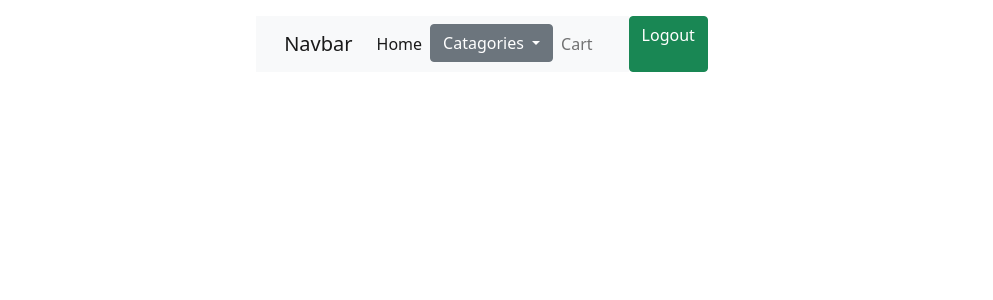
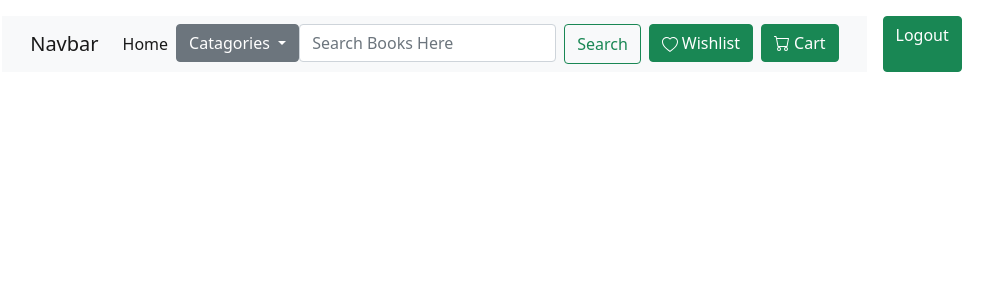
Before and after one commit to RahmanSabir/Book, a PHP site: page /user.php in a window 1280 px wide. Shown: the top 300 px of the page, without its empty margins (158-1151 px from the left). Run offline with PHP 8.4, Linux system fonts and the light colour scheme; data comes from the database, SQL or seed files in the repository; a stand-in replaces the project's code that opens the database connection.

Commit message:
category and search

```diff
--- a/user.php
+++ b/user.php
@@ -1,7 +1,5 @@
 <?php
-
-include "db_connection.php";
-
+  include('db_connect.php');
 ?>
 
 
@@ -35,8 +33,6 @@ include "db_connection.php";
                   <a class="nav-link active" aria-current="page" href="index.php">Home</a>
                 </li>
                 <div class="dropdown">
-
-                    <div class="dropdown">
               <button class="btn btn-secondary dropdown-toggle" type="button" id="dropdownMenuButton2" data-bs-toggle="dropdown" aria-expanded="false">
                 Catagories
               </button>
@@ -48,7 +44,7 @@ include "db_connection.php";
                 $output = '';
                 if (mysqli_num_rows($result) > 0) {
                   while ($row = mysqli_fetch_array($result)) {
-                              echo '<li><a class="dropdown-item" href="#">' . $row['cat_title'] . '</a></li>';
+                    echo '<li><a class="dropdown-item" href="catagory.php?id=' . $row['cat_id'] . '">' . $row['cat_title'] . '</a></li>';
                   }
                 }
 
@@ -56,13 +52,31 @@ include "db_connection.php";
               </ul>
             </div>
 
-                  </div>
-                  <li class="nav-item">
-                    <a class="nav-link" href="cart.html">Cart</a>
+            <form action="search.php" class="d-flex justify-content-end">
+            <input name="searching" class="form-control me-2" type="search" placeholder="Search Books Here" aria-label="Search">
+            <button class="btn btn-outline-success" type="submit">Search</button>
+          </form>
+
+                  <li class="nav-item ml-2">
+
+<a class="btn btn-primary btn-success" href="cart.html" role="button"><svg class="mr-1" xmlns="http://www.w3.org/2000/svg" width="16" height="16" fill="currentColor" class="bi bi-heart" viewBox="0 0 16 16">
+  <path d="m8 2.748-.717-.737C5.6.281 2.514.878 1.4 3.053c-.523 1.023-.641 2.5.314 4.385.92 1.815 2.834 3.989 6.286 6.357 3.452-2.368 5.365-4.542 6.286-6.357.955-1.886.838-3.362.314-4.385C13.486.878 10.4.28 8.717 2.01L8 2.748zM8 15C-7.333 4.868 3.279-3.04 7.824 1.143c.06.055.119.112.176.171a3.12 3.12 0 0 1 .176-.17C12.72-3.042 23.333 4.867 8 15z"/>
+</svg>Wishlist</a>
 </li>
+
+                  <li class="nav-item ml-2">
+
+<a class="btn btn-primary btn-success" href="cart.html" role="button"><svg class="mr-1 mb-1" xmlns="http://www.w3.org/2000/svg" width="16" height="16" fill="currentColor" class="bi bi-cart" viewBox="0 0 16 16">
+  <path d="M0 1.5A.5.5 0 0 1 .5 1H2a.5.5 0 0 1 .485.379L2.89 3H14.5a.5.5 0 0 1 .491.592l-1.5 8A.5.5 0 0 1 13 12H4a.5.5 0 0 1-.491-.408L2.01 3.607 1.61 2H.5a.5.5 0 0 1-.5-.5zM3.102 4l1.313 7h8.17l1.313-7H3.102zM5 12a2 2 0 1 0 0 4 2 2 0 0 0 0-4zm7 0a2 2 0 1 0 0 4 2 2 0 0 0 0-4zm-7 1a1 1 0 1 1 0 2 1 1 0 0 1 0-2zm7 0a1 1 0 1 1 0 2 1 1 0 0 1 0-2z"/>
+</svg>Cart</a>
+</li>
+
+
+
+
                 </nav>
 
-                <a class="btn btn-primary btn-success" href="index.php" role="button">Logout</a>
+                <a class="btn btn-primary btn-success ml-3" href="index.php" role="button">Logout</a>
 
 
               </section>
```
Lines whose indentation alone changed are shown as unchanged.
